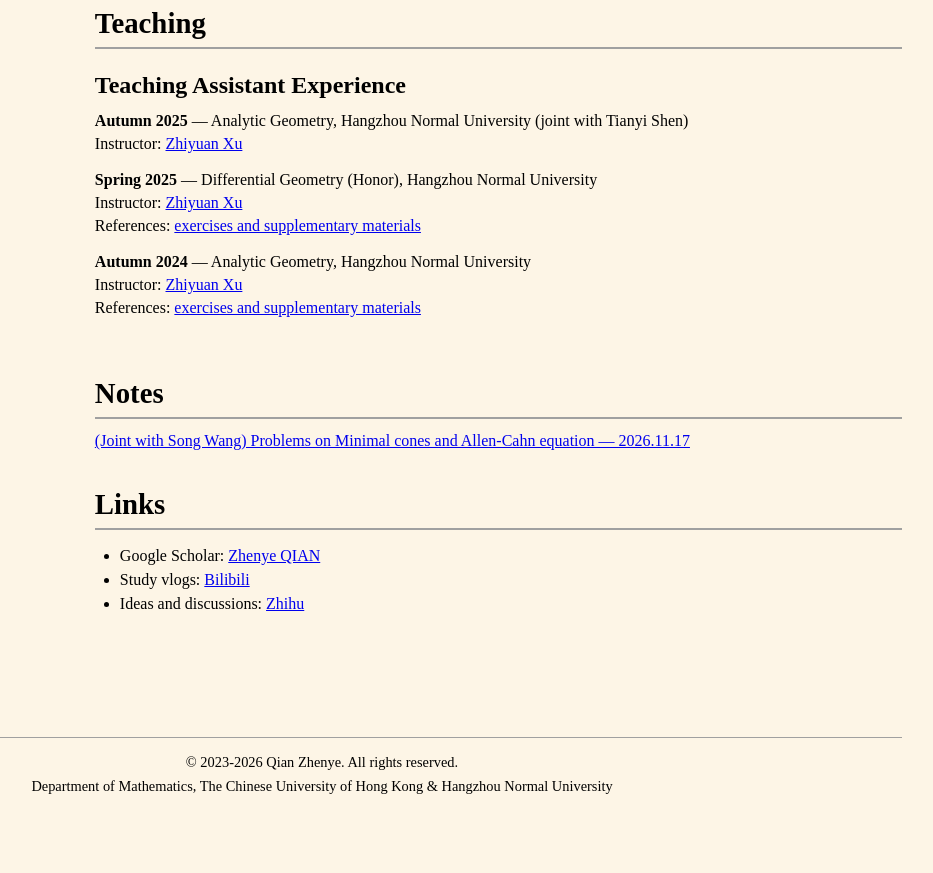
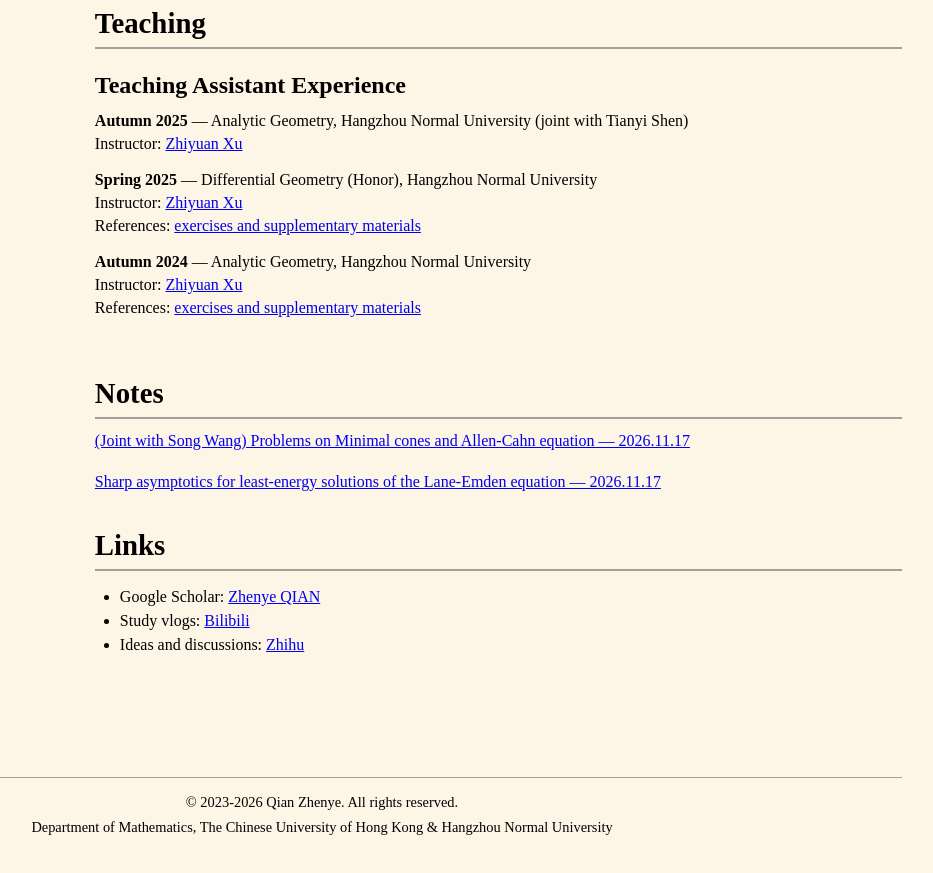
Before and after one commit to Zhenye03/Zhenye03.github.io, a plain HTML site: page index.html in a window 1280 px wide. Shown: the part 3294-4167 px from the top of the page, without its empty margins (318-1251 px from the left). Before the commit the page ends 4126 px from the top, so only its background shows below. Drawn offline with nearby package versions, Linux system fonts and the light colour scheme.

Commit message:
Add Lane-Emden asymptotics note to homepage

```diff
--- a/index.html
+++ b/index.html
@@ -675,7 +675,7 @@ Bilibili records
 <section id="notes" class="section">
 <h2>Notes</h2><div class="note-item"><p class="paper-title"><a href="notes/problems-on-minimal-cones-and-allen-cahn-equation.pdf" download>(Joint with Song Wang) Problems on Minimal cones and Allen-Cahn equation — 2026.11.17</a></p></div>
 
-<h2>Links</h2>
+<div class="note-item"><p class="paper-title"><a href="notes/sharp-asymptotics-for-least-energy-solutions-of-the-lane-emden-equation.pdf" download>Sharp asymptotics for least-energy solutions of the Lane-Emden equation — 2026.11.17</a></p></div><h2>Links</h2>
 <ul>
 <li>Google Scholar: <a href="https://scholar.google.com/citations?user=U90bNjMAAAAJ&amp;hl=zh-CN" target="_blank" rel="noopener noreferrer">Zhenye QIAN</a></li>
 <li>Study vlogs: <a href="https://space.bilibili.com/700241420?spm_id_from=333.1007.0.0" target="_blank" rel="noopener noreferrer">Bilibili</a></li>
```
